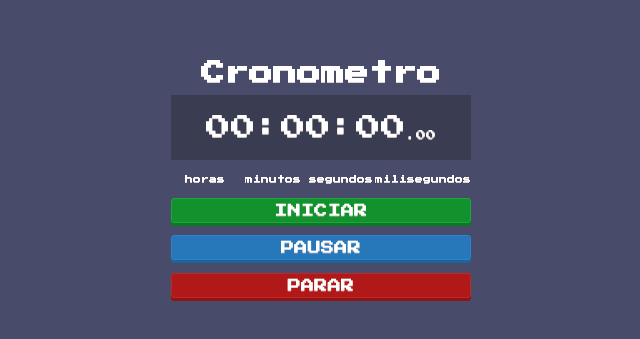
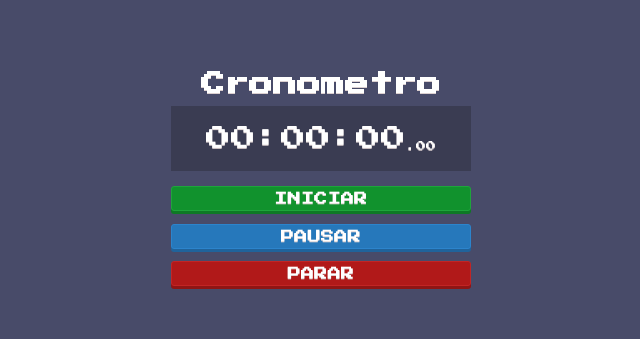
Before and after one commit to PaulinnnCS/cronometro-html-css-js, a plain HTML site: page index.html in a window 1280 px wide. Shown: the part 221-560 px from the top of the page, without its empty margins (319-959 px from the left). Drawn offline with Linux system fonts and the light colour scheme.

Commit message:
retirado text-box e resolvido problema de iniciar uma contagem quando outra esta em andamento

```diff
--- a/index.html
+++ b/index.html
@@ -13,12 +13,6 @@
     <div class="cron">
         <h2 class="text">Cronometro</h2>
         <div id="clock" class="box-clock text">00:00:00<p id="ms">.00</p></div>
-        <div class="text-box">
-            <p class="text">horas</p>
-            <p class="text">minutos</p>
-            <p class="text">segundos</p>
-            <p class="text">milisegundos</p>
-        </div>
         <div class="control">
             <button onclick="start_cron()" class="start text">iniciar</button>
             <button onclick="pause_cron()" class="pause text">pausar</button>
--- a/stopwatch.js
+++ b/stopwatch.js
@@ -6,13 +6,18 @@
         let txt = document.getElementById('clock');
 
         let hms;
+        let aux = 1;
 
         function start_cron(){
-            hms = setInterval(cron, 10);
+           if(aux){
+                hms = setInterval(cron, 10);
+                aux = 0;
+           }
         }
 
         function pause_cron(){
             clearInterval(hms);
+            aux = 1;
         }
 
         function stop_cron(){
@@ -22,6 +27,7 @@
             s = 0;
             ms = 0;
             text();
+            aux = 1;
         }
 
         function cron(){
--- a/style.css
+++ b/style.css
@@ -30,12 +30,6 @@ body {
     justify-content: center;
 }
 
-.text-box{
-    margin-top: 15px;
-    display: flex;
-    justify-content: space-between;
-}
-
 .text {
     color: #FFF;
     text-shadow: 0px 1px rgb(219, 207, 207);
@@ -49,11 +43,6 @@ body {
 
 h2.text {
     margin-bottom: 10px;
-}
-
-.text-box .text {
-    width: 100px;
-    font-size: 8px;
 }
 
 .control {
```
